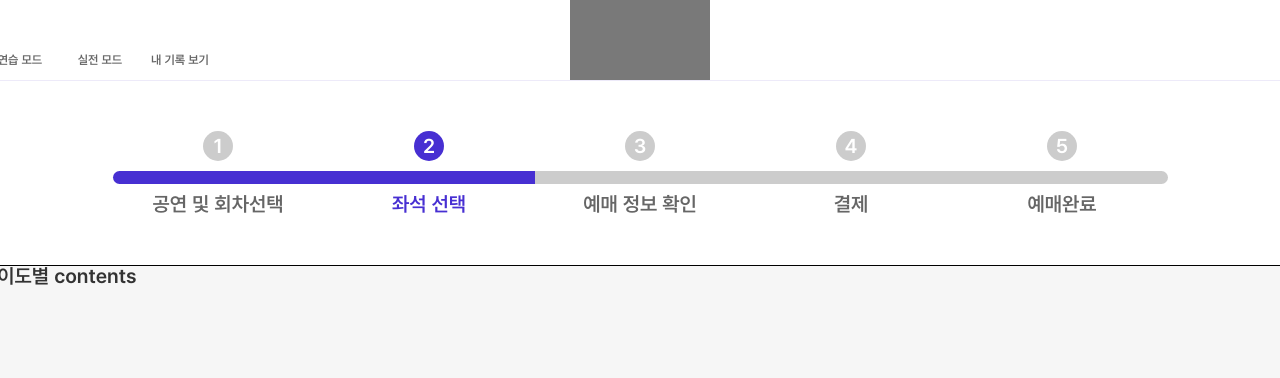
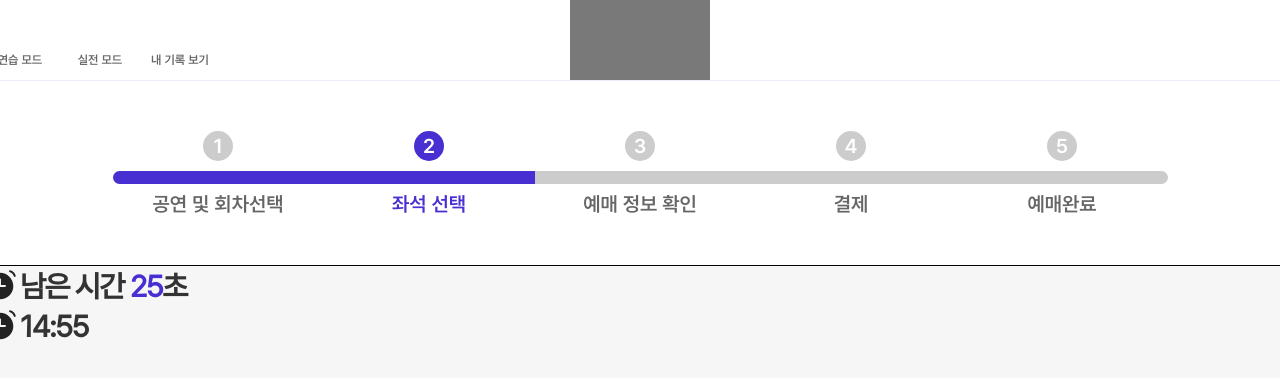
Before and after one commit to Easy-Ti-cket/easy-ticket, a React (Vite) app: page / in a window 1280 px wide. Shown: the top 378 px of the page. Built offline with nearby package versions, Linux system fonts and the light colour scheme.

Commit message:
Refactor: 타이머 jotai로 리팩토링하기

```diff
--- a/src/App.jsx
+++ b/src/App.jsx
@@ -1,12 +1,14 @@
 import React from "react";
 import Layout from "./pages/Layout";
 import ProgressContents from "./pages/ProgressContents";
+import Timer from "./components/Timer/Timer";
 
 function App() {
   return (
     <Layout>
       <ProgressContents>
-        <div>난이도별 contents</div>
+        <Timer second={30} type="second" />
+        <Timer second={900} type="minute" />
       </ProgressContents>
     </Layout>
   );
--- a/src/components/Timer/Timer.jsx
+++ b/src/components/Timer/Timer.jsx
@@ -1,6 +1,13 @@
-import React, { useEffect, useState } from "react";
+import React, { useEffect } from "react";
+import { useAtom } from "jotai";
 import styled from "styled-components";
 import timerIcon from "../../assests/images/icons/timer.svg";
+import {
+  readSecondCount,
+  writeSecondCount,
+  readMinuteCount,
+  writeMinuteCount
+} from "../../store/atom";
 
 // 타이머 요소 전체를 묶는 컨테이너
 const TimerContainer = styled.div`
@@ -25,13 +32,18 @@ const StyledCountdownText = styled.div`
   letter-spacing: -1.5px;
 `;
 
-// props로 second 받기
-const Timer = ({ second }) => {
-  const [count, setCount] = useState(second);
+// props로 type과 second 받기
+const Timer = ({ type, second }) => {
+  const [secondCount, setSecondCount] = useAtom(readSecondCount);
+  const [, writeSecond] = useAtom(writeSecondCount);
+  const [minuteCount, setMinuteCount] = useAtom(readMinuteCount);
+  const [, writeMinute] = useAtom(writeMinuteCount);
 
   useEffect(() => {
+    if (type === "second") {
+      writeSecond(() => second); // 초(second) 초기값 설정
       const countdown = setInterval(() => {
-      setCount((prevCount) => {
+        writeSecond((prevCount) => {
           if (prevCount <= 1) {
             clearInterval(countdown);
             return 0;
@@ -41,14 +53,38 @@ const Timer = ({ second }) => {
       }, 1000);
 
       return () => clearInterval(countdown);
-  }, []);
+    } else if (type === "minute") {
+      writeMinute(() => second); // 분(minute) 초기값 설정
+      const countdown = setInterval(() => {
+        writeMinute((prevCount) => {
+          if (prevCount <= 1) {
+            clearInterval(countdown);
+            return 0;
+          }
+          return prevCount - 1;
+        });
+      }, 1000);
+
+      return () => clearInterval(countdown);
+    }
+  }, [writeSecond, writeMinute, second, type]);
+
+  const minutes = Math.floor(minuteCount / 60); // 분으로 분리
+  const seconds = minuteCount % 60; // 초로 분리
 
   return (
     <TimerContainer>
       <StyledIcon src={timerIcon} alt="timer" />
+      {type === "second" ? (
         <StyledCountdownText>
-        남은 시간 <span style={{ color: "var(--key-color)" }}>{count}</span>초
+          남은 시간{" "}
+          <span style={{ color: "var(--key-color)" }}>{secondCount}</span>초
         </StyledCountdownText>
+      ) : (
+        <StyledCountdownText>
+          {String(minutes).padStart(2, "0")}:{String(seconds).padStart(2, "0")}
+        </StyledCountdownText>
+      )}
     </TimerContainer>
   );
 };
--- /dev/null
+++ b/src/store/atom.js
@@ -0,0 +1,15 @@
+import { atom } from "jotai";
+
+// 초 단위 타이머 상태
+export const secondCountAtom = atom(0);
+export const readSecondCount = atom((get) => get(secondCountAtom));
+export const writeSecondCount = atom(null, (get, set, update) =>
+  set(secondCountAtom, update(get(secondCountAtom)))
+);
+
+// 분 단위 타이머 상태
+export const minuteCountAtom = atom(0);
+export const readMinuteCount = atom((get) => get(minuteCountAtom));
+export const writeMinuteCount = atom(null, (get, set, update) =>
+  set(minuteCountAtom, update(get(minuteCountAtom)))
+);
```
Lines whose indentation alone changed are shown as unchanged.
